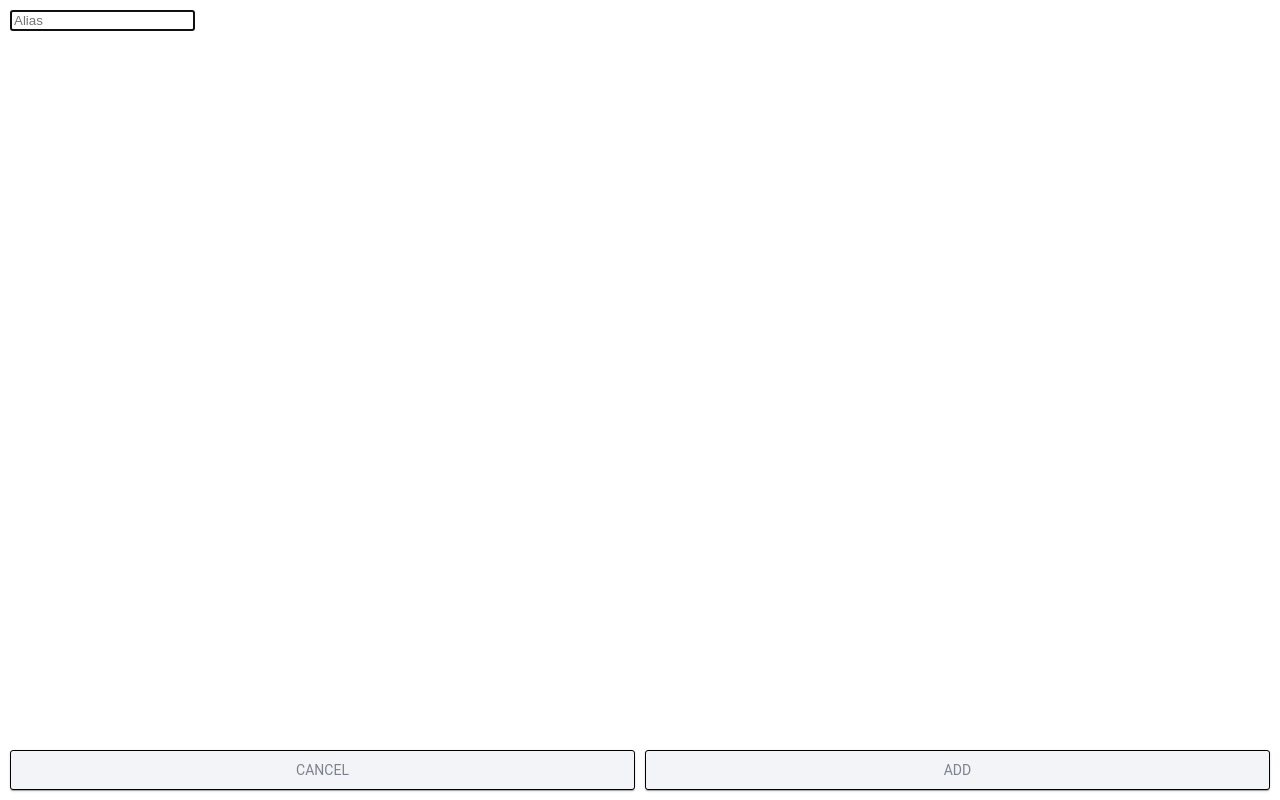
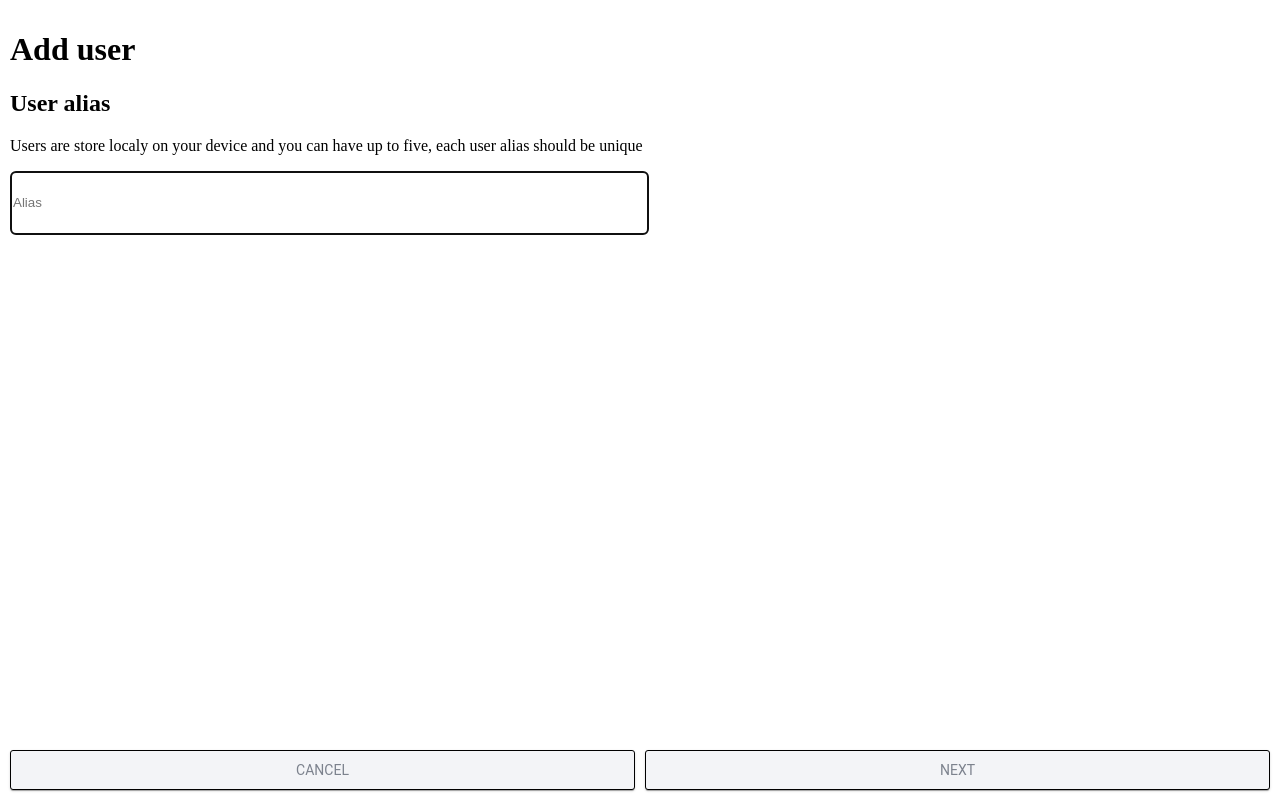
Before and after one commit to RANGELJ/wombat-client, a Vue app: page /newUser in a window 1280 px wide. Built offline with nearby package versions, Linux system fonts and the light colour scheme; what ts-validators would draw is missing.

Commit message:
Add base input for new user

```diff
--- a/src/components/WFormFrame.vue
+++ b/src/components/WFormFrame.vue
@@ -19,6 +19,7 @@
 }
 
 .wFormBody {
+    display: flex;
     grid-row-start: 2;
     grid-column-start: 2;
 }
--- a/src/shared/dbGetInstance.ts
+++ b/src/shared/dbGetInstance.ts
@@ -6,11 +6,6 @@ const dbGetInstance = () => new Promise<IDBDatabase>((resolve, reject) => {
 
     request.onupgradeneeded = (event) => {
         const database = request.result
-
-        console.log({
-            oldVersion: event.oldVersion,
-            newVersion: event.newVersion,
-        })
 
         switch (event.oldVersion) {
         default:
--- a/src/views/PageHome.vue
+++ b/src/views/PageHome.vue
@@ -39,7 +39,6 @@ onMounted(() => {
   dbGetInstance()
     .then(dbWombatUsersList)
     .then((users) => {
-      console.log('users', users)
       wombatUsers.value = users
     })
 })
--- a/src/views/PageNewUser.vue
+++ b/src/views/PageNewUser.vue
@@ -1,12 +1,22 @@
 <template>
     <WFormFrame>
         <template v-slot:body>
-            <input class="form" type="text" placeholder="Alias" autofocus />
+            <div>
+                <h1>Add user</h1>
+                <h2>User alias</h2>
+                <p>Users are store localy on your device and you can have up to five, each user alias should be unique</p>
+                <input
+                    class="textInput"
+                    type="text"
+                    placeholder="Alias"
+                    autofocus
+                />
+            </div>
         </template>
         <template v-slot:actions>
             <div class="actions">
                 <WButton class="cancelButton" @click="router.back">CANCEL</WButton>
-                <WButton class="addButton">ADD</WButton>
+                <WButton class="addButton">NEXT</WButton>
             </div>
         </template>
     </WFormFrame>
@@ -17,6 +27,14 @@
     display: flex;
     gap: 10px;
 }
+
+.textInput {
+    border-style: solid;
+    border-width: 1px;
+    width: 100%;
+    height: 60px;
+    border-radius: 5px;
+}
 </style>
 
 <script setup lang="ts">
```
Also changed, not shown: 1 other file (tests, documents, lock files or other folders).
